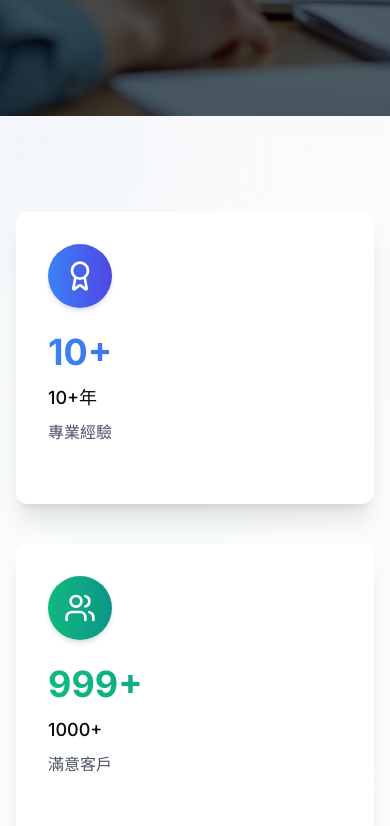
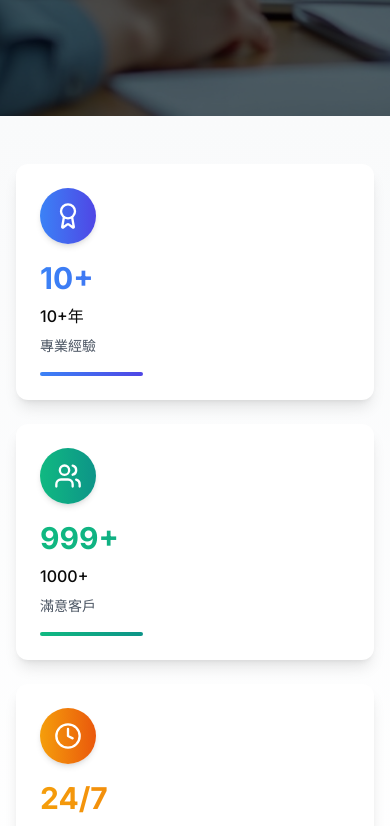
Before and after one commit to om-hazedawn/-pinncalewise-mine, a Next.js app: page / in a window 390 px wide. Shown: the part 889-1715 px from the top of the page. Built offline with nearby package versions, Linux system fonts and the light colour scheme; no server answers.

Commit message:
removed the error for stat section for mobile view

```diff
--- a/app/components/stats.tsx
+++ b/app/components/stats.tsx
@@ -81,21 +81,22 @@ const stats: StatsData = {
   ],
 }
 
-// Animated counter component
+// Simplified Counter component with better performance
 const Counter = ({ value, unit, duration = 2 }: CounterProps) => {
   const [count, setCount] = useState(0)
   const ref = useRef<HTMLSpanElement>(null)
-  const inView = useInView(ref, { once: true, threshold: 0.3 })
+  const inView = useInView(ref, { once: true, amount: 0.3 })
 
   useEffect(() => {
     if (!inView) return
 
     let start = 0
     const end = Math.min(value, 999)
-    const incrementTime = Math.floor(duration * 1000 / end)
+    const step = Math.ceil(end / 20) // Reduce number of updates
+    const incrementTime = Math.floor((duration * 1000) / (end / step))
 
     const timer = setInterval(() => {
-      start += 1
+      start = Math.min(start + step, end)
       setCount(start)
       if (start >= end) clearInterval(timer)
     }, incrementTime)
@@ -111,7 +112,7 @@ export function Stats() {
   const currentStats = stats[language as keyof StatsData]
   const controls = useAnimation()
   const ref = useRef<HTMLElement>(null)
-  const inView = useInView(ref, { once: true, threshold: 0.2 })
+  const inView = useInView(ref, { once: true, amount: 0.2 })
 
   useEffect(() => {
     if (inView) {
@@ -120,36 +121,28 @@ export function Stats() {
   }, [controls, inView])
 
   return (
-    <section ref={ref} className="py-24 bg-gradient-to-b from-gray-50 to-white overflow-hidden relative">
-      {/* Add CSS keyframes for blob animations */}
+    <section ref={ref} className="py-12 md:py-24 bg-gradient-to-b from-gray-50 to-white overflow-hidden relative">
+      {/* Simplified blob animations with reduced complexity for mobile */}
       <style jsx>{`
-        @keyframes blob {
-          0% {
-            transform: translate(0px, 0px) scale(1);
+        @media (min-width: 768px) {
+          @keyframes blob {
+            0%, 100% { transform: translate(0px, 0px) scale(1); }
+            50% { transform: translate(20px, -20px) scale(1.1); }
           }
-          33% {
-            transform: translate(30px, -50px) scale(1.1);
+          .animate-blob {
+            animation: blob 10s infinite ease-in-out;
           }
-          66% {
-            transform: translate(-20px, 20px) scale(0.9);
+          .animation-delay-2000 {
+            animation-delay: 2s;
           }
-          100% {
-            transform: translate(0px, 0px) scale(1);
+          .animation-delay-4000 {
+            animation-delay: 4s;
           }
-        }
-        .animate-blob {
-          animation: blob 7s infinite;
-        }
-        .animation-delay-2000 {
-          animation-delay: 2s;
-        }
-        .animation-delay-4000 {
-          animation-delay: 4s;
         }
       `}</style>
 
-      {/* Background elements for visual interest */}
-      <div className="absolute top-0 left-0 w-full h-full overflow-hidden pointer-events-none">
+      {/* Background elements only shown on desktop */}
+      <div className="hidden md:block absolute top-0 left-0 w-full h-full overflow-hidden pointer-events-none">
         <div className="absolute -top-24 -left-24 w-64 h-64 bg-blue-100 rounded-full mix-blend-multiply filter blur-3xl opacity-20 animate-blob"></div>
         <div className="absolute top-40 right-20 w-72 h-72 bg-green-100 rounded-full mix-blend-multiply filter blur-3xl opacity-20 animate-blob animation-delay-2000"></div>
         <div className="absolute bottom-10 left-1/3 w-80 h-80 bg-amber-100 rounded-full mix-blend-multiply filter blur-3xl opacity-20 animate-blob animation-delay-4000"></div>
@@ -161,43 +154,40 @@ export function Stats() {
           animate={controls}
           variants={{
             hidden: { opacity: 0 },
-            visible: { opacity: 1, transition: { staggerChildren: 0.3 } }
+            visible: { opacity: 1, transition: { staggerChildren: 0.2 } }
           }}
-          className="grid grid-cols-1 md:grid-cols-3 gap-10"
+          className="grid grid-cols-1 md:grid-cols-3 gap-6 md:gap-10"
         >
           {currentStats.map((stat, index) => (
             <motion.div
               key={stat.title}
               variants={{
-                hidden: { y: 50, opacity: 0 },
+                hidden: { y: 20, opacity: 0 },
                 visible: {
                   y: 0,
                   opacity: 1,
                   transition: {
-                    duration: 0.8,
-                    ease: [0.4, 0, 0.2, 1]
+                    duration: 0.5,
+                    ease: "easeOut"
                   }
                 }
               }}
-              className="relative group"
+              className="relative"
             >
-              <div className="absolute inset-0 bg-gradient-to-r opacity-0 group-hover:opacity-100 rounded-xl transition-opacity duration-500 -z-10"
-                   style={{ backgroundImage: `linear-gradient(to right, rgba(0,0,0,0.03), transparent)` }} />
-
-              <div className="flex flex-col h-full bg-white rounded-xl shadow-xl p-8 transform transition-all duration-500 group-hover:-translate-y-2 group-hover:shadow-2xl">
-                <div className={`p-3 rounded-full bg-gradient-to-r ${stat.color} w-16 h-16 flex items-center justify-center mb-6 shadow-md transform transition-transform group-hover:scale-110 duration-500`}>
-                  <stat.icon className="w-8 h-8 text-white" />
+              <div className="flex flex-col h-full bg-white rounded-xl shadow-lg p-6 md:p-8">
+                <div className={`p-3 rounded-full bg-gradient-to-r ${stat.color} w-14 h-14 md:w-16 md:h-16 flex items-center justify-center mb-4 md:mb-6 shadow-md`}>
+                  <stat.icon className="w-7 h-7 md:w-8 md:h-8 text-white" />
                 </div>
 
-                <h3 className={`text-4xl font-bold mb-3 bg-clip-text text-transparent bg-gradient-to-r ${stat.color}`}>
+                <h3 className={`text-3xl md:text-4xl font-bold mb-2 md:mb-3 bg-clip-text text-transparent bg-gradient-to-r ${stat.color}`}>
                   <Counter value={stat.value} unit={stat.unit} />
                 </h3>
 
-                <p className="text-lg font-medium mb-2">{stat.title}</p>
-                <p className="text-gray-600 mt-auto">{stat.description}</p>
+                <p className="text-base md:text-lg font-medium mb-2">{stat.title}</p>
+                <p className="text-gray-600 text-sm md:text-base mt-auto">{stat.description}</p>
 
-                {/* Animated line */}
-                <div className={`w-0 h-1 bg-gradient-to-r ${stat.color} mt-6 group-hover:w-full transition-all duration-700 ease-out rounded-full`} />
+                {/* Simpler line animation */}
+                <div className={`h-1 bg-gradient-to-r ${stat.color} mt-4 md:mt-6 w-1/3 rounded-full`} />
               </div>
             </motion.div>
           ))}
```
